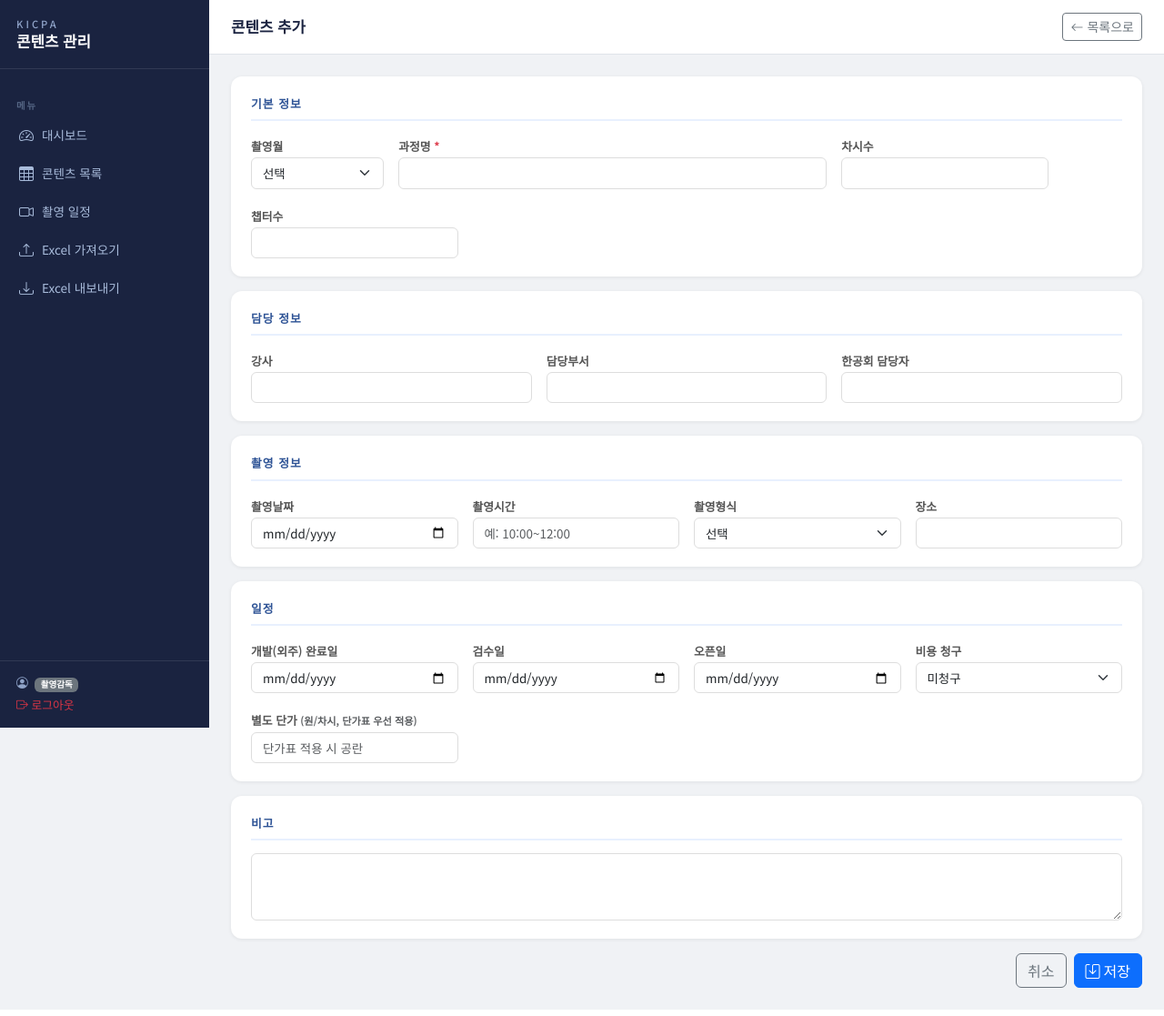
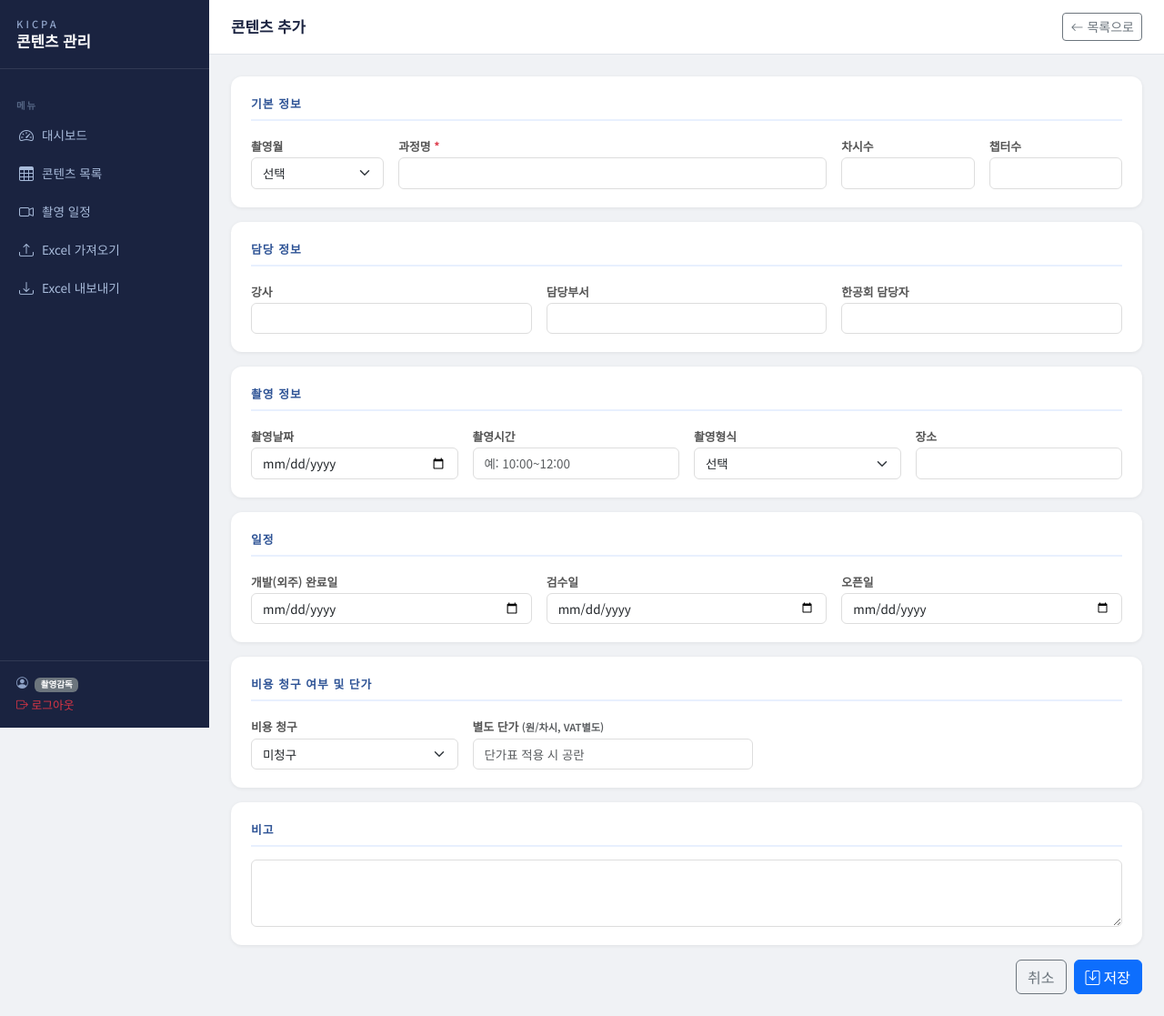
Before and after one commit to adoro-design/kicpa-tool, a FastAPI app: page /content/edit in a window 1280 px wide. Shown: the whole page at 91% size. Run offline with FastAPI, Linux system fonts and the light colour scheme; the visitor is signed in with stand-in values (Sample User, id 1).

Commit message:
콘텐츠 수정페이지ㅣ 항목 분류

```diff
--- a/templates/content_edit.html
+++ b/templates/content_edit.html
@@ -30,11 +30,11 @@
         <label class="form-label">과정명 <span class="text-danger">*</span></label>
         <input type="text" name="course_name" class="form-control" value="{{ row.course_name or '' }}" required>
       </div>
-      <div class="col-md-3">
+      <div class="col-md-2">
         <label class="form-label">차시수</label>
         <input type="number" name="session_count" class="form-control" value="{{ row.session_count or '' }}">
       </div>
-      <div class="col-md-3">
+      <div class="col-md-2">
         <label class="form-label">챕터수</label>
         <input type="number" name="chapter_count" class="form-control" value="{{ row.chapter_count or '' }}">
       </div>
@@ -93,18 +93,25 @@
   <div class="form-section">
     <div class="form-section-title">일정</div>
     <div class="row g-3">
-      <div class="col-md-3">
+      <div class="col-md-4">
         <label class="form-label">개발(외주) 완료일</label>
         <input type="date" name="dev_outsource_date" class="form-control" value="{{ row.dev_outsource_date.isoformat() if row and row.dev_outsource_date else '' }}">
       </div>
-      <div class="col-md-3">
+      <div class="col-md-4">
         <label class="form-label">검수일</label>
         <input type="date" name="inspection_date" class="form-control" value="{{ row.inspection_date.isoformat() if row and row.inspection_date else '' }}">
       </div>
-      <div class="col-md-3">
+      <div class="col-md-4">
         <label class="form-label">오픈일</label>
         <input type="date" name="open_date" class="form-control" value="{{ row.open_date.isoformat() if row and row.open_date else '' }}">
       </div>
+    </div>
+  </div>
+
+  <!-- 비용 청구 여부 및 단가 -->
+  <div class="form-section">
+    <div class="form-section-title">비용 청구 여부 및 단가</div>
+    <div class="row g-3">
       <div class="col-md-3">
         <label class="form-label">비용 청구</label>
         <select name="billing" class="form-select">
@@ -112,8 +119,8 @@
           <option value="Y" {% if row and row.billing=='Y' %}selected{% endif %}>청구완료</option>
         </select>
       </div>
-      <div class="col-md-3">
-        <label class="form-label">별도 단가 <small class="text-muted">(원/차시, 단가표 우선 적용)</small></label>
+      <div class="col-md-4">
+        <label class="form-label">별도 단가 <small class="text-muted">(원/차시, VAT별도)</small></label>
         <input type="number" name="custom_price" class="form-control" step="1000"
                placeholder="단가표 적용 시 공란"
                value="{{ row.custom_price if row and row.custom_price is not none else '' }}">
```
